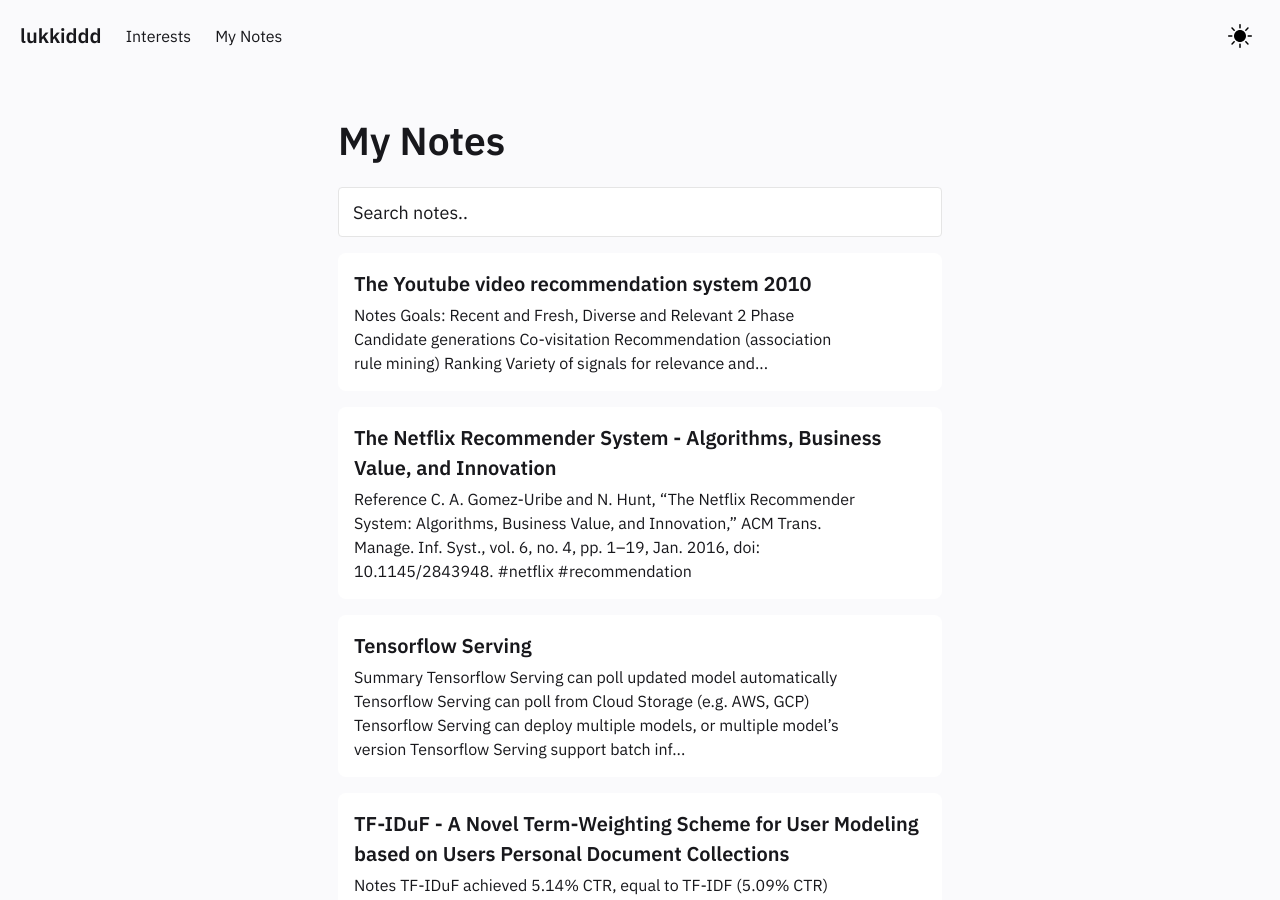
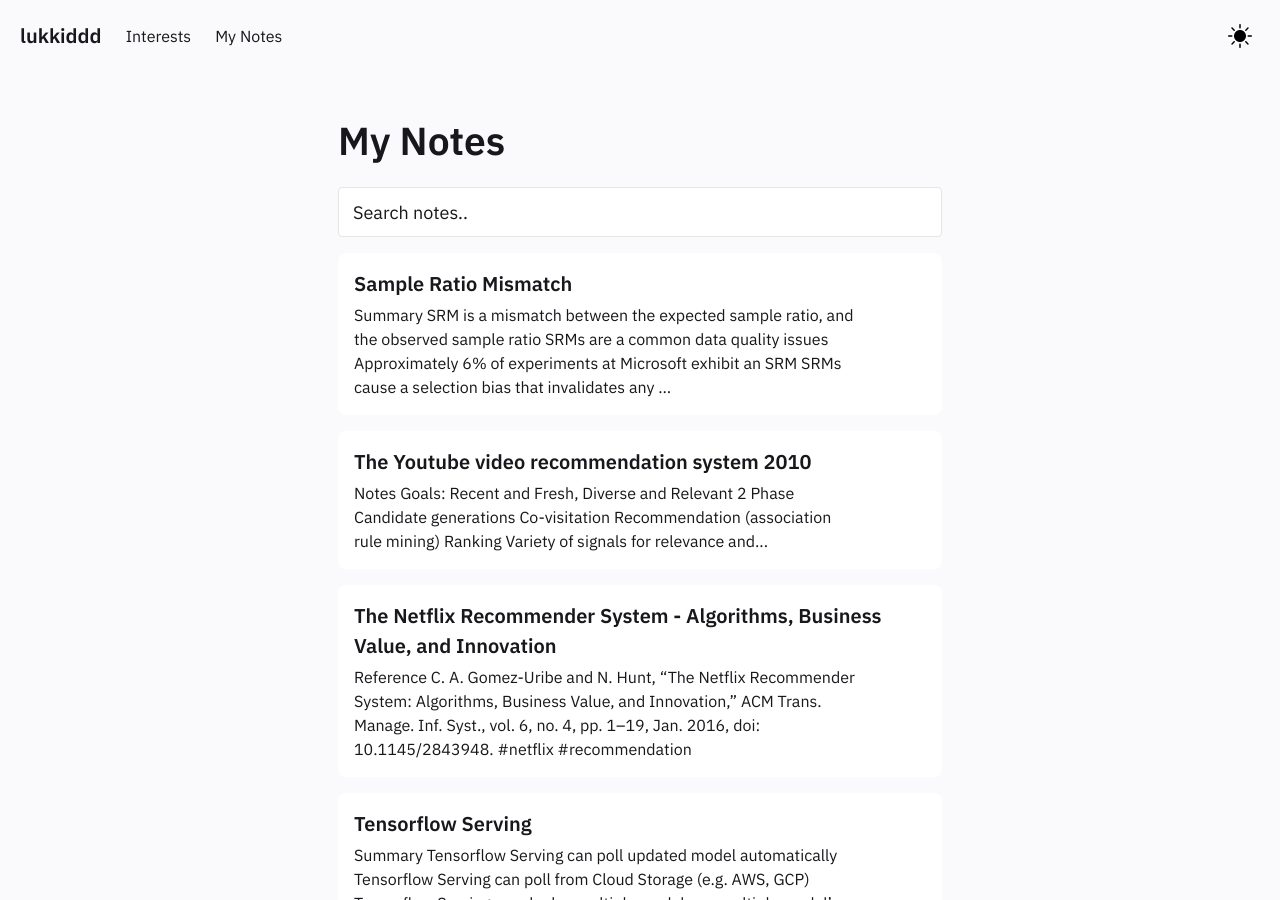
Before and after one commit to lukkiddd/lukkiddd.github.io, a Jekyll site: the page built from pages/index.md, in a window 1280 px wide and 900 px high. Built offline with Jekyll 4.4.1, drawn with Linux system fonts in a browser that asks for light colours; some of the changed lines change nothing that is shown.

Commit message:
Add SRM note

```diff
--- /dev/null
+++ b/_notes/Public/Sample Ratio Mismatch.md
@@ -0,0 +1,76 @@
+---
+title : Sample Ratio Mismatch
+notetype : feed
+date : 19-01-2022
+---
+
+
+> **Summary**
+> - SRM is a mismatch between the **expected** sample ratio, and the **observed** sample ratio
+> - SRMs are a common data quality issues
+> - Approximately 6% of experiments at Microsoft exhibit an SRM
+> - SRMs cause a selection bias that invalidates any causal inference
+> - We can use a standard t-test or chi-squared test to compute the p-value
+> - There are different ways to detect SRMs
+
+
+
+### What is SRM
+
+The Sample Ratio Mismatch (SRM) metric looks at the ratio of users (or other units) between two variants. If the experiment design calls for exposing a certain ratio of users to the two variants, then the results should closely match the design.
+
+
+#### Scenario 1
+
+Given we run an experiment with 2 variants, control and treatment, each assigned 50% of users. We expect to see an approximately equal number of users in each, but our results are:
+
+-   Control: 821,588 users
+
+-   Treatment: 815,482 users
+
+
+The ratio between the two is 0.993 whereas the ratio should be 1.0
+
+> Ratio between control and treatment is (815,482/821,588) = 0.993
+
+The p-value of the above .993 Sample Ratio is 1.8E-6
+
+That said, there are an SRM, it is therefore more likely that there is a bug in the implementation of the experiment.
+
+
+
+### Causes
+
+-   Buggy randomization of users
+-   Data pipeline issues
+-   Residual effects (Some deployment, bug fixes or new features, cause the issue on experimentation)
+
+
+### Debugging SRMs
+
+- Validate that there is no difference upstream of randomization point.
+- Validate that variant assignment is correct
+- Follow the stages of data processing pipeline
+	- Bot filtering, SSOID filtering
+- Exclude the initial period
+	- Sometimes the initial period did not start together, for example caches take time to prime
+- Look at the Sample Ratio for segments
+	- Look at each day separately
+	- Is there a browser segment, app or platform that stands out (e.g. Android, iOS)
+	- Do new users and returning users show different ratios?
+- Look at the intersection with other experiments
+
+## Some interesting reads
+
+- [The essential guide to Sample Ratio Mismatch for your A/B tests](https://towardsdatascience.com/the-essential-guide-to-sample-ratio-mismatch-for-your-a-b-tests-96a4db81d7a4)
+- [A Better Way to Test for Sample Ratio Mismatches (SRMs) and Validate Experiment Implementations](https://medium.com/engineers-optimizely/a-better-way-to-test-for-sample-ratio-mismatches-srms-and-validate-experiment-implementations-6da7c0d64552)
+- [CH2019 keynote: Lukas Vermeer - One neat trick to run better experiments](https://www.slideshare.net/webanalisten/ch2019-keynote-lukas-vermeer-one-neat-trick-to-run-better-experiments)
+- [Trustworthy A/B Tests - Ron Kohavi](https://exp-platform.com/Documents/2017-05-17EmetricsControlledExperimentsPitfallsKohaviNR.pdf "https://exp-platform.com/Documents/2017-05-17EmetricsControlledExperimentsPitfallsKohaviNR.pdf")
+- [Diagnosing Sample Ratio Mismatch in Online Controlled Experiments: A Taxonomy and Rules of Thumb for Practitioners](https://exp-platform.com/Documents/2019_KDDFabijanGupchupFuptaOmhoverVermeerDmitriev.pdf "https://exp-platform.com/Documents/2019_KDDFabijanGupchupFuptaOmhoverVermeerDmitriev.pdf")
+- [GitHub - optimizely/ssrm: Sequential Sample Ratio Mismatch(SRM) Test](https://github.com/optimizely/ssrm)
+- [Detecting Incorrectly Implemented Experiments - Michael Lindon @ Optimizely](https://medium.com/engineers-optimizely/a-better-way-to-test-for-sample-ratio-mismatches-srms-and-validate-experiment-implementations-6da7c0d64552?wvideo=15uvqjcjc1)
+
+
+---
+
+#ab-testing #sample-ratio-mismatch
--- a/_posts/2022-01-17-interests.md
+++ b/_posts/2022-01-17-interests.md
@@ -6,4 +6,5 @@ title: Interests
 ####  2022
 
 - [Trustworthy Online Controlled Experiments](https://www.amazon.com/Trustworthy-Online-Controlled-Experiments-Practical/dp/1108724264)
+    - [Sample Ratio Mismatch](/notes/sample-ratio-mismatch)
 - [Measuring the Business Value of Recommender Systems](/notes/Measuring-the-business-value-of-recommender-systems)
```
